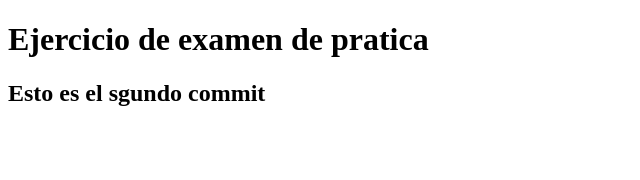
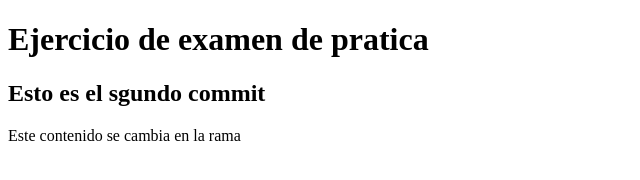
Before and after one commit to Carlos986-hub/EntregableCarlosGonzalez, a plain HTML site: page examen.html in a window 1280 px wide. Shown: the whole page, without its empty margins (0-640 px from the left). Drawn offline with Linux system fonts and the light colour scheme.

Commit message:
contenido de la rama

```diff
--- a/examen.html
+++ b/examen.html
@@ -8,5 +8,6 @@
 <body>
     <h1>Ejercicio de examen de pratica</h1>
     <h2>Esto es el sgundo commit</h2>
+    <p>Este contenido se cambia en la rama</p>
 </body>
 </html>
```
